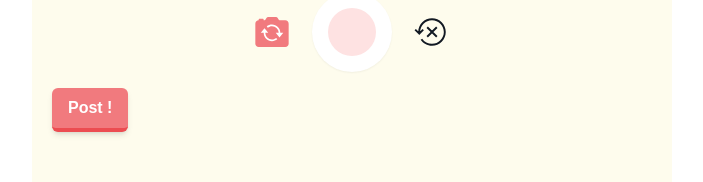
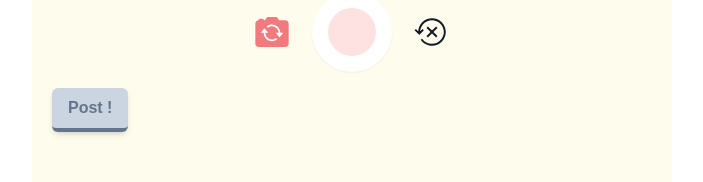
Before and after one commit to tonkitcstu/i-was-here, a Next.js app in the folder note-editor/: page / in a window 1280 px wide. Shown: the part 492-674 px from the top of the page, without its empty margins (288-991 px from the left). Built offline with nearby package versions, Linux system fonts and the light colour scheme.

Commit message:
Handle post when not image

```diff
--- a/note-editor/components/Console.tsx
+++ b/note-editor/components/Console.tsx
@@ -14,6 +14,7 @@ const Console: React.FunctionComponent<ConsoleProps> = () => {
   const [image, setImage] = useState(null);
   const [numberOfCameras, setNumberOfCameras] = useState(0);
   const [text, setText] = useState("");
+  const [predicting, setPredicting] = useState(false);
 
   const errorMsgs = {
     noCameraAccessible:
@@ -117,8 +118,9 @@ const Console: React.FunctionComponent<ConsoleProps> = () => {
       </div>
 
       <button
-        className="mt-4 shadow-md bg-[#f17a7e]  border-b-4 border-[#ec4c51] py-2 px-4 text-white font-bold rounded-md"
+        className={`mt-4 shadow-md border-b-4 py-2 px-4 font-bold rounded-md ${image == null ? "text-slate-500 bg-slate-300 border-slate-500" : "text-white bg-[#f17a7e] border-[#ec4c51]"}`}
         onClick={handlePost}
+        disabled={image == null}
       >
         Post !
       </button>
```
